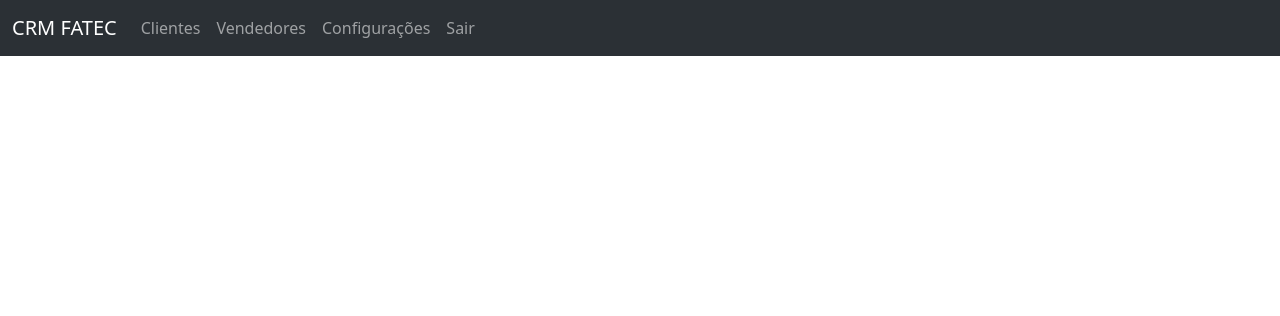
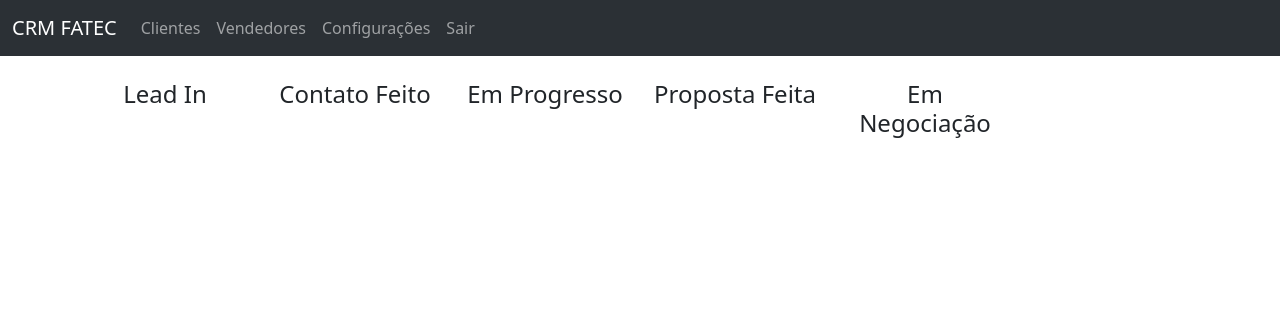
Before and after one commit to gab3mioni/sistemaCRM_SI, a PHP site: page /public/dashboard.php in a window 1280 px wide. Shown: the top 316 px of the page. Run offline with PHP 8.4, Linux system fonts and the light colour scheme.

Commit message:
dashboard

```diff
--- a/public/dashboard.php
+++ b/public/dashboard.php
@@ -49,9 +49,36 @@ session_start();
         </div>
     </nav>
 
+    <div class="container text-center">
+
+        <div class="row align-items-start mt-4">
+
+            <div class="col-2">
+                <h4>Lead In</h4>
+            </div>
+
+            <div class="col-2">
+                <h4>Contato Feito</h4>
+            </div>
+
+            <div class="col-2">
+                <h4>Em Progresso</h4>
+            </div>
+
+            <div class="col-2">
+                <h4>Proposta Feita</h4>
+            </div>
+
+            <div class="col-2">
+                <h4>Em Negociação</h4>
+            </div>
+
+        </div>
+    </div>
 
     <script src="https://cdn.jsdelivr.net/npm/bootstrap@5.3.3/dist/js/bootstrap.bundle.min.js"
         integrity="sha384-YvpcrYf0tY3lHB60NNkmXc5s9fDVZLESaAA55NDzOxhy9GkcIdslK1eN7N6jIeHz"
         crossorigin="anonymous"></script>
 </body>
+
 </html>
```
